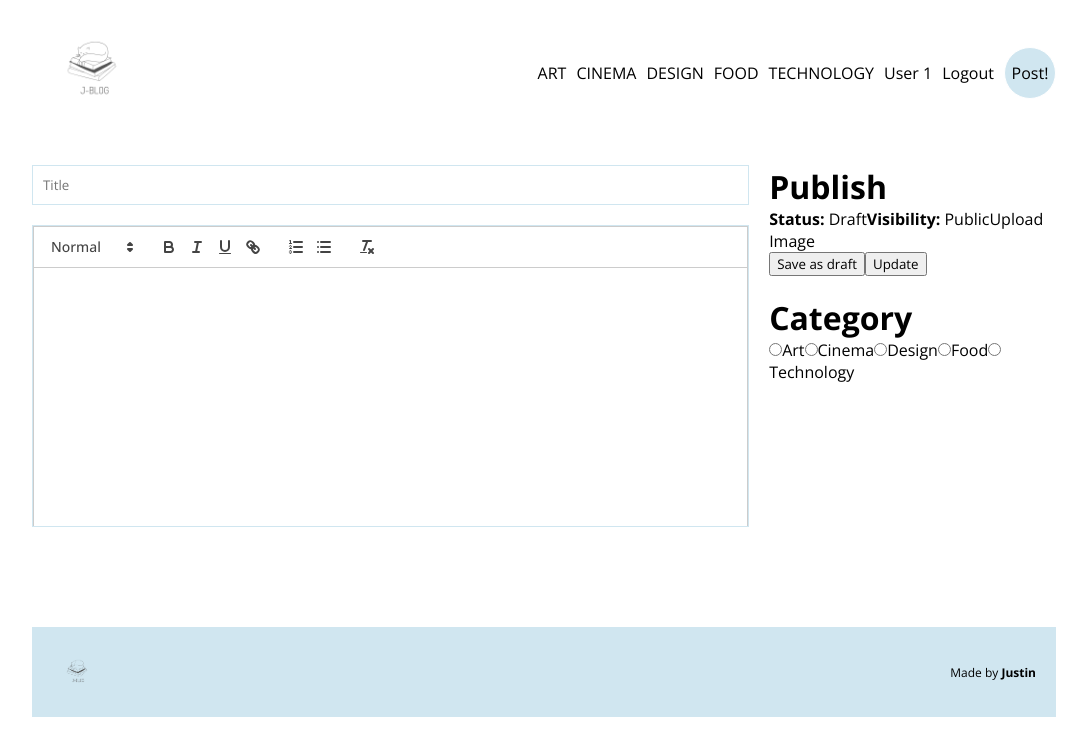
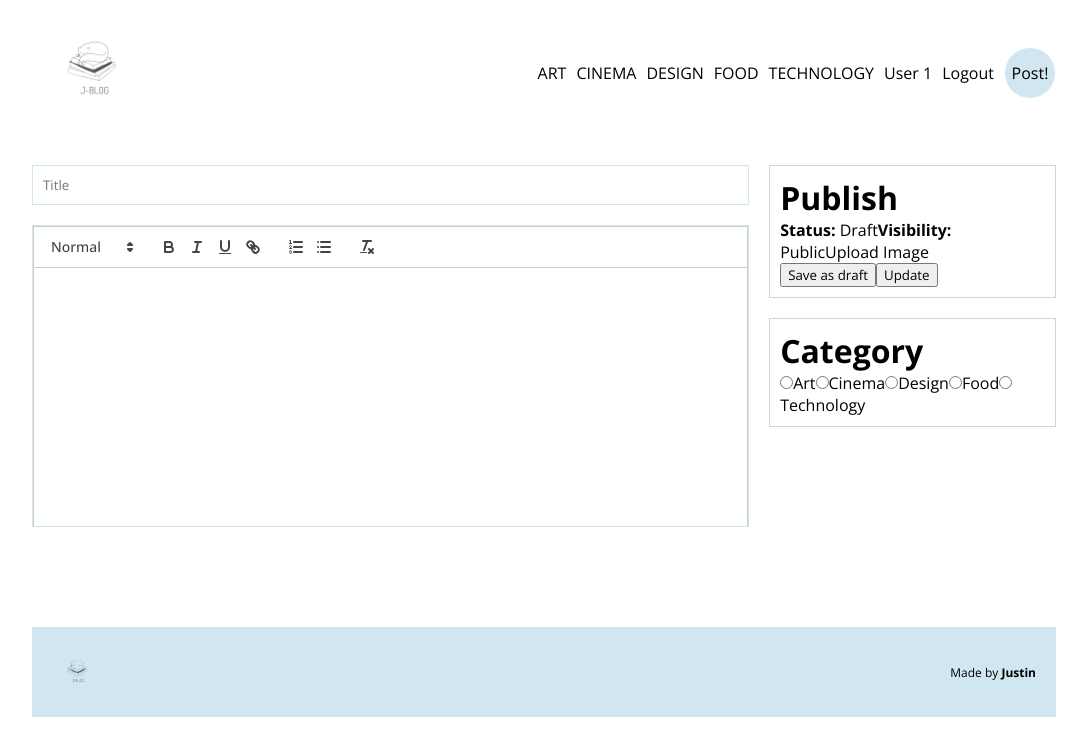
Before and after one commit to justinklam/Digital-Living, a React (Create React App) app in the folder client/: page /write in a window 1280 px wide. Shown: the top 756 px of the page, without its empty margins (96-1183 px from the left). Built offline with nearby package versions, Linux system fonts and the light colour scheme.

Commit message:
add in write-menu border styling

```diff
--- a/client/src/style.scss
+++ b/client/src/style.scss
@@ -366,6 +366,11 @@ $lightblue: #d0e6f0;
         flex-direction: column;
         flex: 2;
         gap: 20px;
+
+        .item {
+          border: 1px solid lightgray;
+          padding: 10px;
+        }
       }
     }
   }
```
